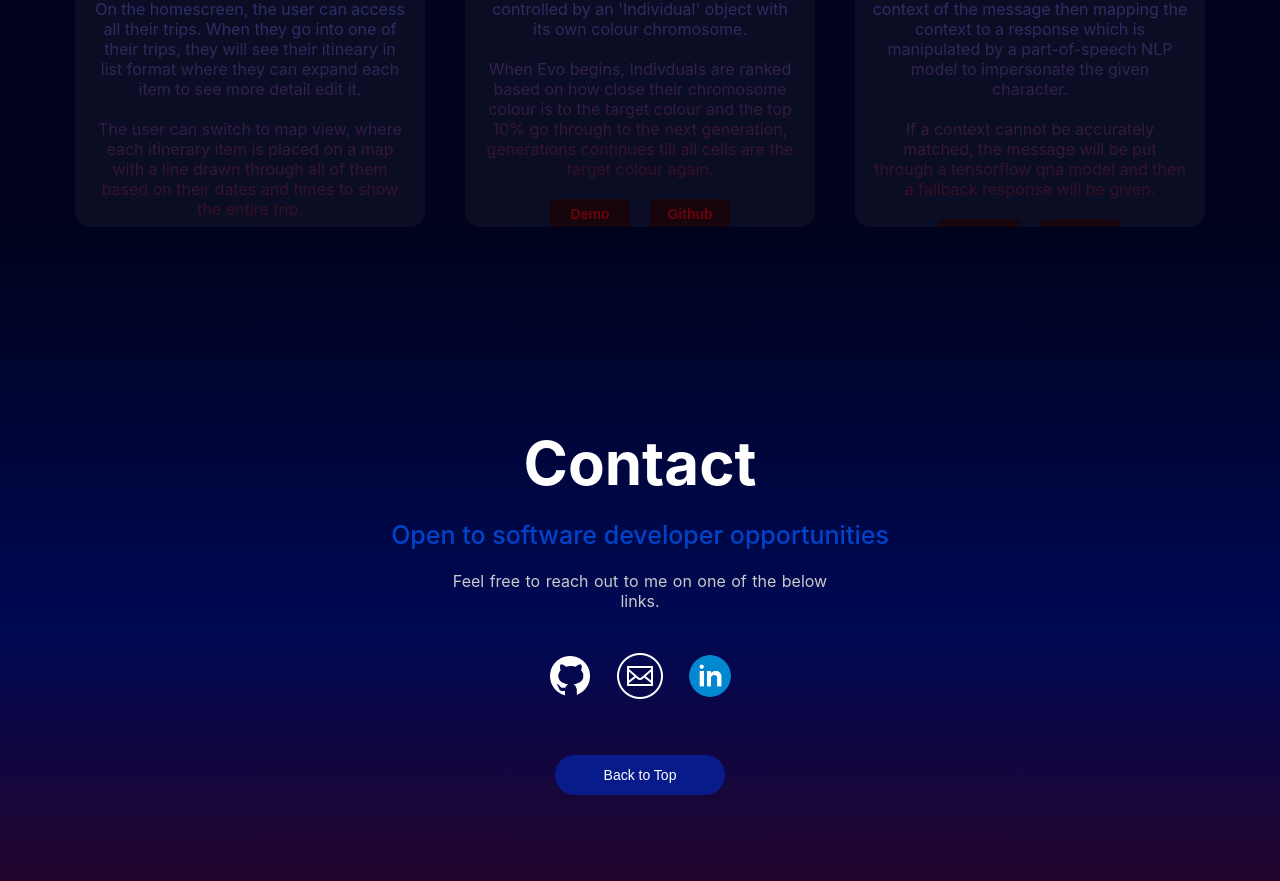
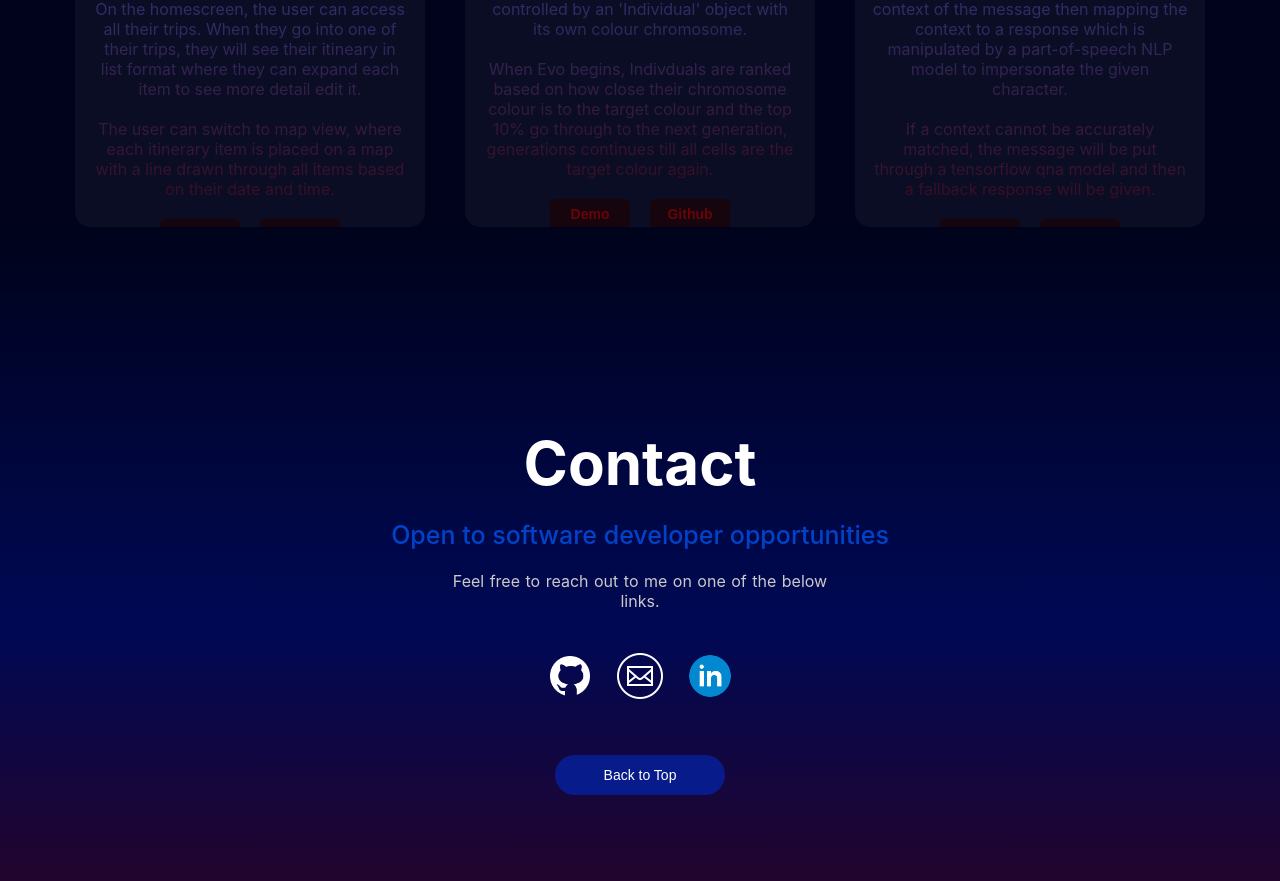
Before and after one commit to hao441/homepage, a React (Create React App) app: page / in a window 1280 px wide. Shown: the part 1225-2106 px from the top of the page. Built offline with nearby package versions, Linux system fonts and the light colour scheme.

Commit message:
paragraph text

```diff
--- a/src/App.js
+++ b/src/App.js
@@ -56,7 +56,7 @@ const App = () => {
               <br/>
               <p className='card-paragraph'>On the homescreen, the user can access all their trips. When they go into one of their trips, they will see their itineary in list format where they can expand each item to see more detail edit it.</p>
               <br/>
-              <p className='card-paragraph'>The user can switch to map view, where each itinerary item is placed on a map with a line drawn through all of them based on their dates and times to show the entire trip.</p>
+              <p className='card-paragraph'>The user can switch to map view, where each itinerary item is placed on a map with a line drawn through all items based on their date and time.</p>
               <br/>
               </div>
               <button className='projects-button' onClick={() => window.open("https://tripset.harrisonoates.io", "_blank")}>Demo</button>
```
